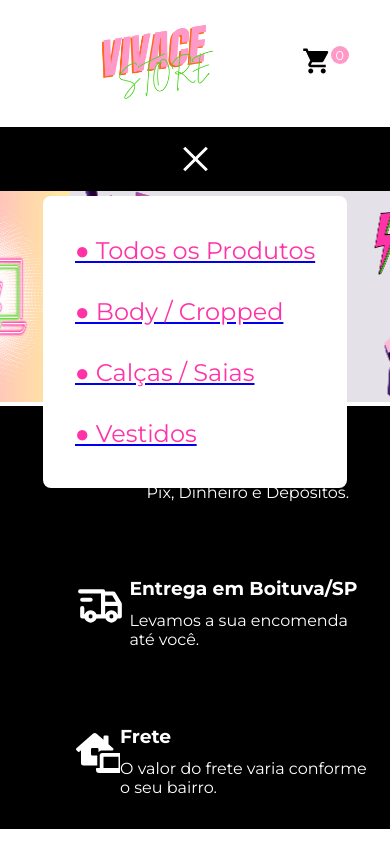
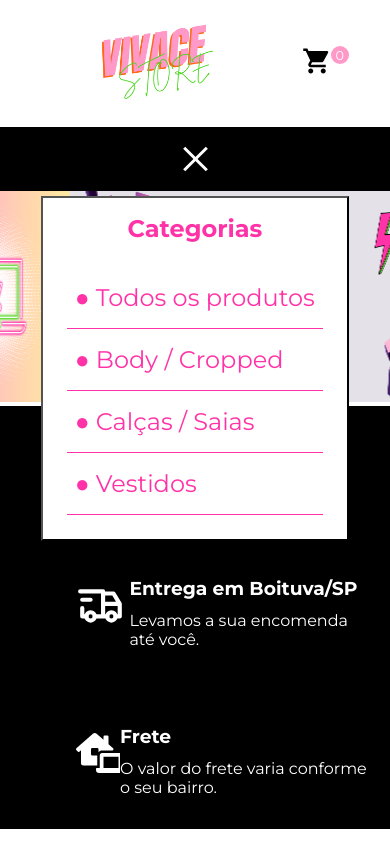
Before and after one commit to DanielAlmeidaToledo/Vivace, a React (Vite) app: page / in a window 390 px wide. Both pictures are taken after a click on the button 195 px from the left and 158 px from the top of the page. Shown: the top 844 px of the page. Built offline with nearby package versions, Linux system fonts and the light colour scheme.

Commit message:
ADD: Funcionalidades v3.0

```diff
--- a/src/App.css
+++ b/src/App.css
@@ -63,21 +63,30 @@ overflow-x: inherit;
     width: 100vw;
     border: none;
   }
+  .filterTitle{
+    color: #ff33a7;
+    font-weight: bold;
+    font-size: 1.5rem;
+    padding: 1rem 0 0 0;
+  }
+  .filterClose{
+    background-color: #fff;
+  }
   .filter1{
-    background-color: #fff;
     border-radius: .5rem;
     padding: 1.5rem;
     transition: 1s;
+    text-decoration: none;
   }
-  .filterClose{
+  .filterEsc{
     display: flex;
     color: #ff33a7;
-    background-color: #fff;
     padding: 1rem .5rem;
     font-size: 1.5rem;
     transition: .5s;
     text-decoration: none;
     border: none;
+    border-bottom: 1px solid #ff33a7;
   }
   .PopoverArrow{
     fill: white;
--- a/src/App.jsx
+++ b/src/App.jsx
@@ -202,13 +202,15 @@ function App() {
   }, 0);
   const [open, setOpen] = useState(false);
   const [open1, setOpen1] = useState(false);
+  const [error, setError] = useState(false);
   const [prod, setProd] = useState();
   const [prods, setProds] = useState(products);
   const [isOpenHamb, setOpenHamb] = useState(false);
   const [name, setName] = useState("");
 
   /* Adiciona item no carrinho de compras */
-  function addItem(item) {
+  function addItem(item, numSize) {
+    if (numSize !== "") {
       const nArray = [...cartShop];
       const nIndex = nArray.findIndex((product) => product.id == item.id);
       if (nIndex < 0) {
@@ -218,7 +220,7 @@ function App() {
             id: item.id,
             name: item.name,
             price: item.price,
-          size: item.size,
+            size: numSize,
             image: item.image,
             count: 1,
           },
@@ -227,7 +229,7 @@ function App() {
         nArray[nIndex].price += nArray[nIndex].price / nArray[nIndex].count;
         nArray[nIndex].count += 1;
         setCartShop(nArray);
-      console.log(cartShop);
+      }
     }
   }
 
@@ -246,11 +248,18 @@ function App() {
   }
 
   /* Alerta de adição de itens no carrinho */
-  const showAlert = () => {
+  const showAlert = (numSize) => {
+    if (numSize !== "") {
       setOpen(true);
       setTimeout(() => {
         setOpen(false);
       }, 3000);
+    } else {
+      setError(true);
+      setTimeout(() => {
+        setError(false);
+      }, 3000);
+    }
   };
 
   const handleClickOpen = (item) => {
@@ -283,7 +292,7 @@ function App() {
       <BrowserRouter>
         <div className="filter">
           <Link className="filterLink" to="/">
-            Todos os Produtos
+            Todos os produtos
           </Link>
           <Link className="filterLink" to="/body-cropped">
             Body / Cropped
@@ -302,28 +311,24 @@ function App() {
           </Popover.Trigger>
           <Popover.Portal>
             <Popover.Content className="PopoverContent">
+              <Popover.Close className="filterClose" aria-label="Close">
+                <h3 className="filterTitle">Categorias</h3>
                 <div className="filter1">
-                <Link to="/">
-                  <Popover.Close className="filterClose" aria-label="Close">
-                    ● Todos os Produtos
-                  </Popover.Close>
+                  <Link to="/" className="filterEsc">
+                    ● Todos os produtos
                   </Link>
-                <Link to="/body-cropped">
-                  <Popover.Close className="filterClose" aria-label="Close">
+                  <Link to="/body-cropped" className="filterEsc">
                     ● Body / Cropped
-                  </Popover.Close>
                   </Link>
-                <Link to="/calças-saias">
-                  <Popover.Close className="filterClose" aria-label="Close">
+                  <Link to="/calças-saias" className="filterEsc">
                     ● Calças / Saias
-                  </Popover.Close>
                   </Link>
-                <Link to="/vestidos">
-                  <Popover.Close className="filterClose" aria-label="Close">
+                  <Link to="/vestidos" className="filterEsc">
                     ● Vestidos
-                  </Popover.Close>
                   </Link>
                 </div>
+              </Popover.Close>
+
               <Popover.Arrow className="PopoverArrow" />
             </Popover.Content>
           </Popover.Portal>
@@ -393,6 +398,12 @@ function App() {
           ></Route>
         </Routes>
 
+        {error && (
+          <Alert className="alertAdd" variant="filled" severity="error">
+            Informe um tamanho
+          </Alert>
+        )}
+
         {open && (
           <Alert className="alertAdd" variant="filled" severity="success">
             Produto adicionado no carrinho
--- a/src/components/Footer.css
+++ b/src/components/Footer.css
@@ -73,12 +73,14 @@
 /* RESPONSIVE */
 
 @media (max-width: 710px){
-    .footer-2 div{
+    .footer-info{
         display: block;
     }
-    .footer-2 a{
-        display: flex;
-        justify-content: center;
-        margin: 4rem 0;
+    .footer-1, .footer-2{
+        width: 100%;
+        text-align: center;
+    }
+    .footer-2 div{
+        padding: 1rem 0;
     }
 }
--- a/src/components/Modal.css
+++ b/src/components/Modal.css
@@ -56,6 +56,10 @@
     margin-bottom: .7rem;
 }
 
+.descTitle span{
+    text-align: start;
+}
+
 .photoSlider{
     width: 50vw;
     display: flex;
@@ -69,8 +73,6 @@
     margin: 0 31rem 2rem auto;
     overflow: hidden;
 }
-
-
 
 .modalImg1{
     width: 100vw;
--- a/src/components/Modal.jsx
+++ b/src/components/Modal.jsx
@@ -122,6 +122,7 @@ const Modal = ({ item, open, handleClose, addItem, showAlert }) => {
                 <span>
                   {item.description}
                   <br />
+                  <br />
                   {item.descSize}
                 </span>
               </div>
--- a/src/components/NavBar.css
+++ b/src/components/NavBar.css
@@ -106,8 +106,8 @@
     color: #fff;
     background: #ff99c967;
     position: absolute;
-    top: 5px;
-    right: 5px;
+    top: .9rem;
+    right: 1.5rem;
 }
 
 .cartClose:hover{
@@ -160,6 +160,11 @@
 }
 
 .infoQuant{
+    font-size: .8rem;
+    padding-bottom: .3rem;
+}
+
+.infoSize{
     font-size: .8rem;
     padding-bottom: 1rem;
 }
--- a/src/components/NavBar.jsx
+++ b/src/components/NavBar.jsx
@@ -78,6 +78,7 @@ const NavBar = ({
                                 })}
                               </p>
                               <p className="infoQuant">Quantidade: {count}</p>
+                              <p className="infoSize">Tamanho {size}</p>
                             </div>
                             <div className="iconsBtn">
                               <button onClick={() => addItem(item)}>
--- a/src/components/Product.jsx
+++ b/src/components/Product.jsx
@@ -8,6 +8,7 @@ const Product = ({ products, addItem, showAlert, handleClickOpen, title }) => {
       <h2 className="titleProducts">{title}</h2>
       {products.map((item) => {
         const { name, price, size, image } = item;
+        let numSize = "";
         return (
           <div className="item" key={name}>
             <button
@@ -27,7 +28,12 @@ const Product = ({ products, addItem, showAlert, handleClickOpen, title }) => {
               <div>
                 {size.map((num) => {
                   return (
-                    <button className="numSize" key={num} value={num} href="">
+                    <button
+                      onClick={() => (numSize = num)}
+                      className="numSize"
+                      key={num}
+                      value={numSize}
+                    >
                       {num}
                     </button>
                   );
@@ -37,8 +43,8 @@ const Product = ({ products, addItem, showAlert, handleClickOpen, title }) => {
             <button
               className="addCart"
               onClick={() => {
-                addItem(item);
-                showAlert();
+                addItem(item, numSize);
+                showAlert(numSize);
               }}
             >
               <span>Adicionar</span>
```
Lines whose indentation alone changed are shown as unchanged.
